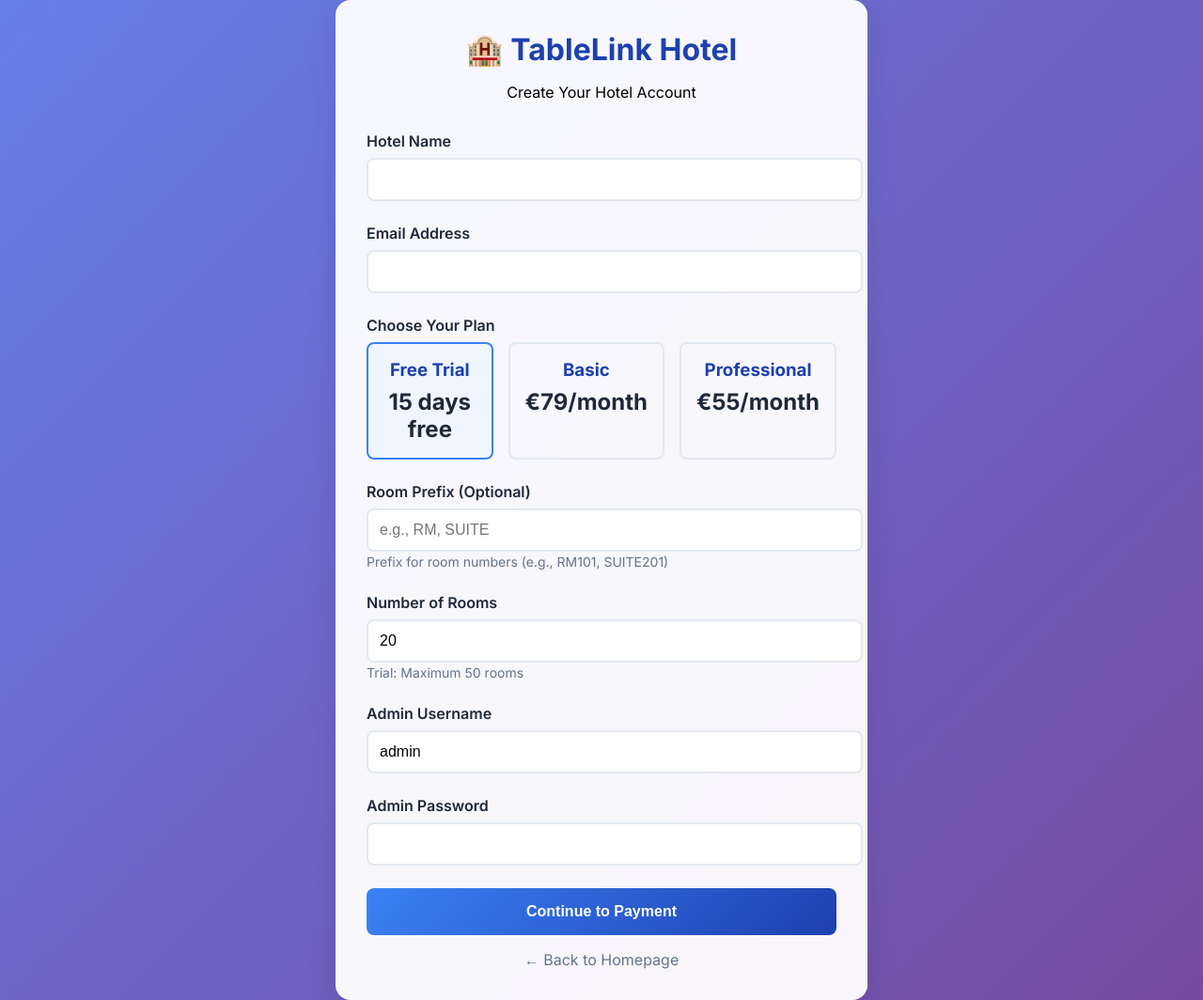
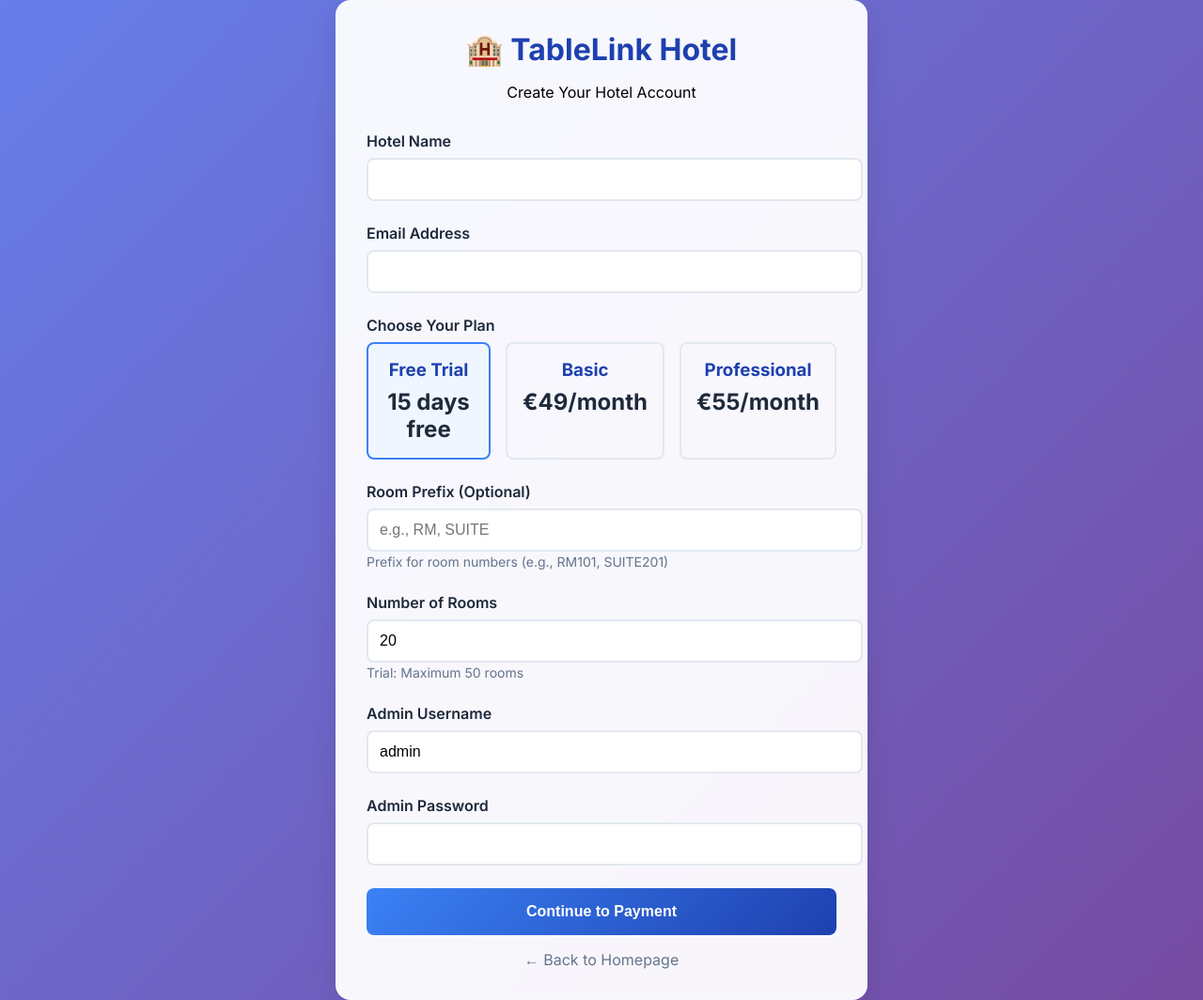
Before and after one commit to lensordr/modelagency, a FastAPI app: page /signup-hotel in a window 1280 px wide. Shown: the whole page at 94% size. Run offline with FastAPI, Linux system fonts and the light colour scheme.

Commit message:
Fix hotel basic plan pricing to €49/month

```diff
--- a/Restaurant/templates/signup_hotel.html
+++ b/Restaurant/templates/signup_hotel.html
@@ -137,9 +137,9 @@
                         <h3>Free Trial</h3>
                         <div class="price">15 days free</div>
                     </div>
-                    <div class="plan-option" data-plan="basic" data-amount="79">
+                    <div class="plan-option" data-plan="basic" data-amount="49">
                         <h3>Basic</h3>
-                        <div class="price">€79/month</div>
+                        <div class="price">€49/month</div>
                     </div>
                     <div class="plan-option" data-plan="professional" data-amount="55">
                         <h3>Professional</h3>
--- a/Restaurant/web/index.html
+++ b/Restaurant/web/index.html
@@ -232,7 +232,7 @@
                     </div>
                     <div class="pricing-card">
                         <h4>Basic</h4>
-                        <div class="price">€79<span>/month</span></div>
+                        <div class="price">€49<span>/month</span></div>
                         <ul>
                             <li>✅ Up to 100 rooms</li>
                             <li>✅ Basic Dashboard</li>
```
